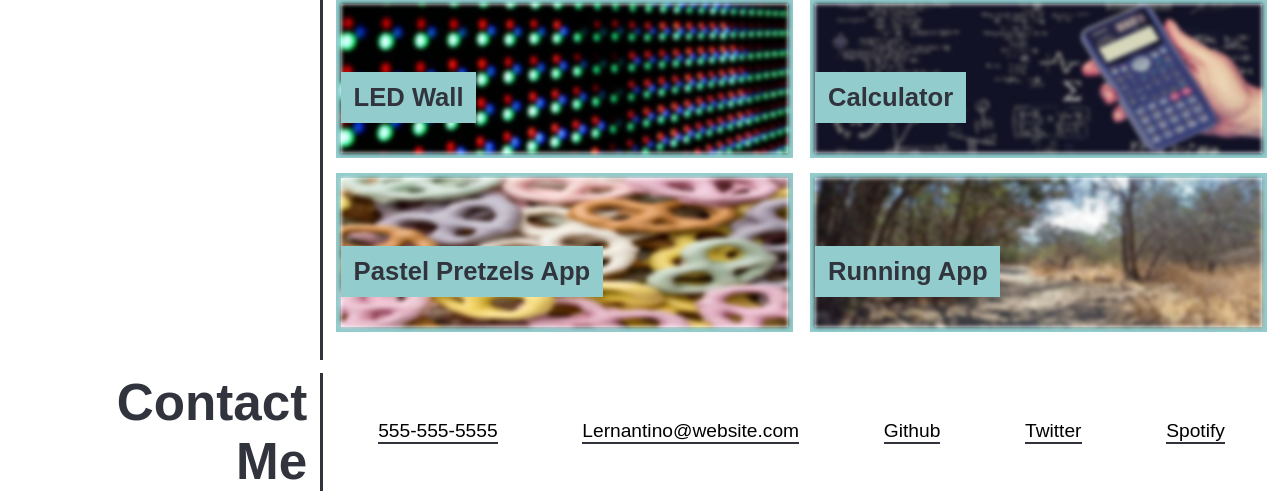
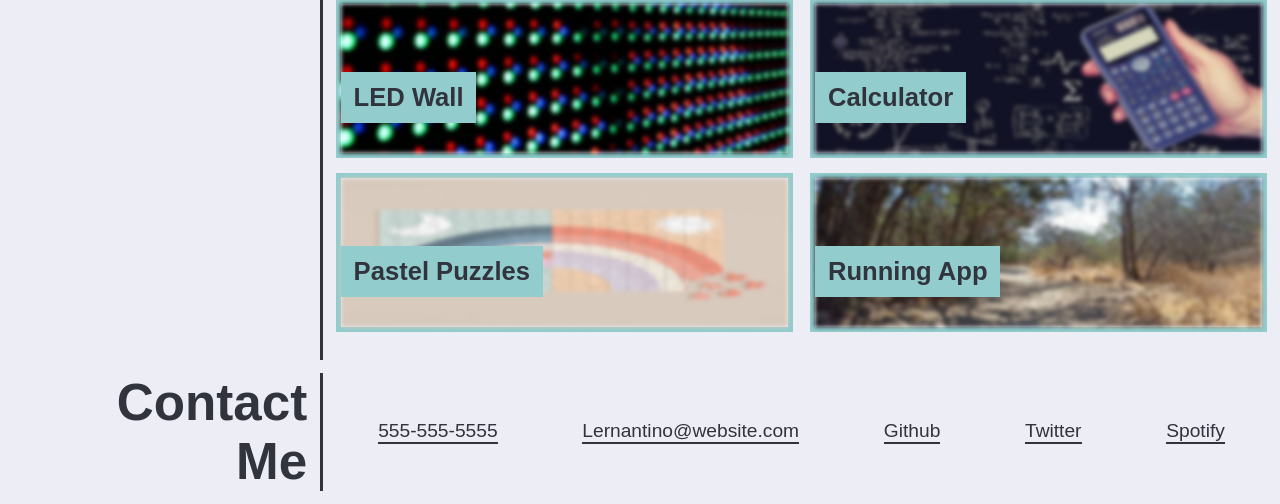
Before and after one commit to Dusticcus/module-2-challenge, a plain HTML site: page index.html in a window 1280 px wide. Shown: the part 944-1448 px from the top of the page. Drawn offline with Linux system fonts and the light colour scheme.

Commit message:
Added readME pictures and information. Changed puzzle app picture.

```diff
--- a/assets/style.css
+++ b/assets/style.css
@@ -1,3 +1,6 @@
+/* Where you see both DISPLAY: FLEX; and also POSITION:RELATIVE in the same class/ID,
+ this is simply to allow the child element to be absolute. Mostly for image labels. */
+
 :root {
     --mainBGColor: #ededf6;
     --alternateBGColor: #92cccd;
@@ -13,13 +16,13 @@
     margin: 0;
 }
 
-/* body {
+body {
     background-color: var(--mainBGColor);
     background-image: var(--backgroundLinearGradient);
     color: var(--navbarColor);
     padding: 0;
     margin: 0;
-} */
+}
 
 h2 {
     line-height: .75;
@@ -124,6 +127,7 @@ main {
     flex-basis: 75%;
 }
 
+/* Left hand side aside box styling */
 .asideBox {
     font-family: var(--mainFontStyle);
     font-size: 2vw;
@@ -243,20 +247,25 @@ footer {
     border-top: 5px solid var(--navbarColor);
 }
 
-/* On screens that are 768 or less */
+/* On screens that are 768 or LESS */
+/* This breaks the WORK images into a column and allows them to consume all available width. */
 @media screen and (max-width: 786px) {
     #work {
         flex-direction: column;
     }
+
     .imageWrapper {
         width: auto;
     }
 }
 
+/* On screens that are 787 or MORE */
+/* This sets the WORK images back to their original positions. */
 @media screen and (min-width: 787px) {
     #work {
         flex-direction: row;
     }
+
     .imageWrapper {
         width: 48%;
     }
--- a/index.html
+++ b/index.html
@@ -5,7 +5,7 @@
     <meta charset="UTF-8">
     <meta http-equiv="X-UA-Compatible" content="IE=edge">
     <meta content="width=device-width, initial-scale=1" name="viewport" />
-    <title>Document</title>
+    <title>Developer Portfolio</title>
     <link rel="stylesheet" href="./assets/style.css">
 
     <!-- Fonts -->
@@ -13,6 +13,7 @@
 </head>
 
 <body>
+    <!-- This div exists simply as an anchor as a link to the top of the page. -->
     <div id="top"></div>
     <!-- Navbar Begin -->
     <nav id="navbar">
@@ -52,6 +53,7 @@
                 <h1 class="asideHeader">About<br></h1>
                 <h1 class="asideHeader">Me</h1>
             </aside>
+            <!-- Section to include information about the developer. -->
             <article id="aboutMe" class="mainContentSizing">
                 <p>Lorem ipsum dolor sit, amet consectetur adipisicing elit. Labore, quam. Porro minima sint id ipsa
                     magni impedit maxime, ab tempore. Quod nulla odio veniam consequuntur itaque beatae quae similique
@@ -68,7 +70,7 @@
                     suscipit?</p>
             </article>
         </section>
-
+        <!-- Section to include pictures and links to previous work completed.-->
         <section class="mainContent">
             <aside class="asideBox">
                 <h1 class="asideHeader">Work</h1>
@@ -81,23 +83,27 @@
                 </a>
 
                 <a href="https://www.google.com" class="imageWrapper">
-                    <img class="workSubFeatured" src='./assets/images/ledApp.jpg' alt='Picture of a wall made of glowing LEDs.' />
+                    <img class="workSubFeatured" src='./assets/images/ledApp.jpg'
+                        alt='Picture of a wall made of glowing LEDs.' />
                     <h1 class="imageText">LED Wall</h1>
                 </a>
 
                 <a href="https://www.google.com" class="imageWrapper">
-                    <img class="workSubFeatured" src='./assets/images/calculatorApp.jpg' alt='Picture of a hand holding a technical calculator, with lots of different types of math on a chalkboard behind it.' />
+                    <img class="workSubFeatured" src='./assets/images/calculatorApp.jpg'
+                        alt='Picture of a hand holding a technical calculator, with lots of different types of math on a chalkboard behind it.' />
                     <h1 class="imageText">Calculator</h1>
                 </a>
 
                 <a href="https://www.google.com" class="imageWrapper">
 
-                    <img class="workSubFeatured" src='./assets/images/pretzelApp.jpg' alt='Picture of many pastel colored mini chocolate covered pretzels.' />
-                    <h1 class="imageText">Pastel Pretzels App</h1>
+                    <img class="workSubFeatured" src='./assets/images/puzzleApp.jpg'
+                        alt='Picture of a puzzle.' />
+                    <h1 class="imageText">Pastel Puzzles</h1>
                 </a>
 
                 <a href="https://www.google.com" class="imageWrapper">
-                    <img class="workSubFeatured" src='./assets/images/runningApp.jpg' alt='Picture of a desert like running path.' />
+                    <img class="workSubFeatured" src='./assets/images/runningApp.jpg'
+                        alt='Picture of a desert like running path.' />
                     <h1 class="imageText">Running App</h1>
                 </a>
 
@@ -109,6 +115,7 @@
                 <h1 class="asideHeader">Contact<br></h1>
                 <h1 class="asideHeader"> Me</h1>
             </aside>
+            <!-- Section to include information on how to contact the developer. -->
             <article id="contactMe" class="mainContentSizing">
                 <ul>
                     <li>555-555-5555</li>
@@ -122,14 +129,7 @@
 
     </main>
     <!-- Main Content End -->
-
-
-
-
-
-
-
-
 </body>
 
 </html>
+<!-- END OF DOCUMENT / Nothin below this line -->
```
Also changed, not shown: assets/images/puzzleApp.jpg (added), assets/images/readmeImages/navbar.png (renamed from assets/images/readmeImages/Untitled.png), assets/images/readmeImages/websiteToCopy.png (added), 1 other file. Lines whose indentation alone changed are shown as unchanged.
